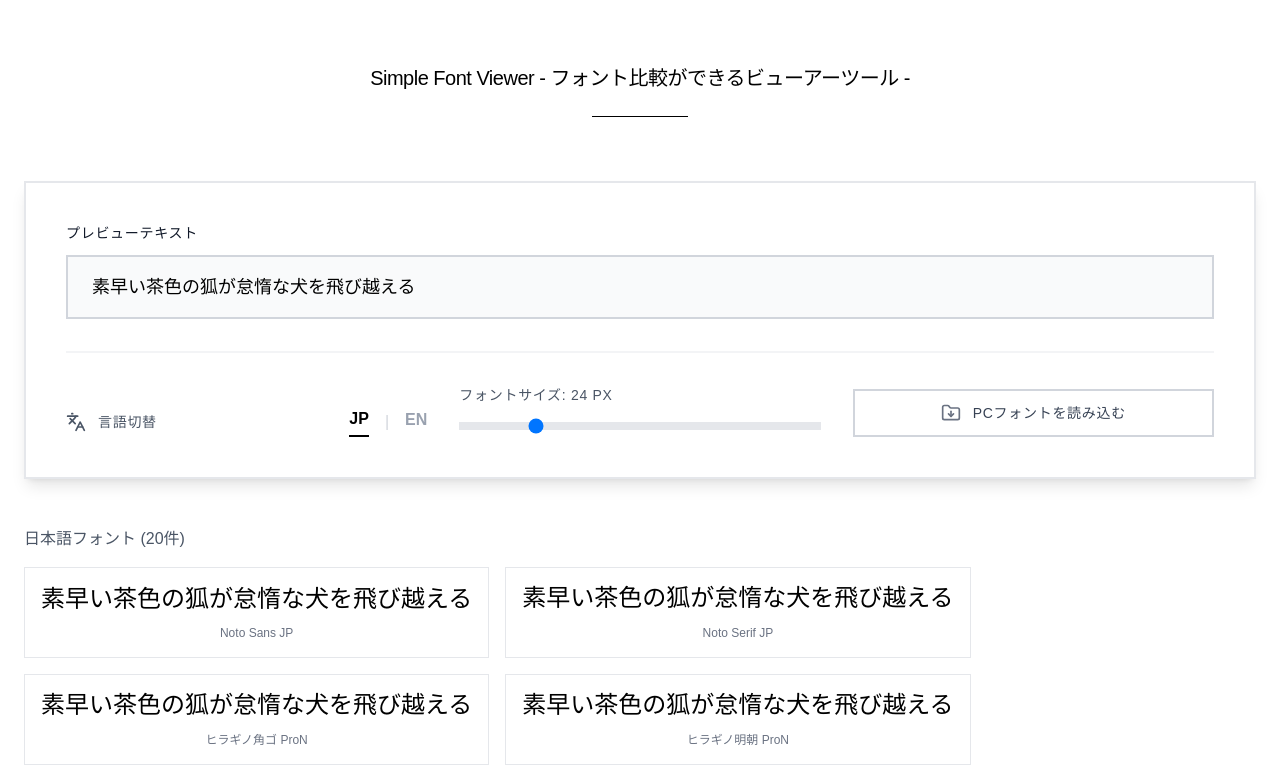
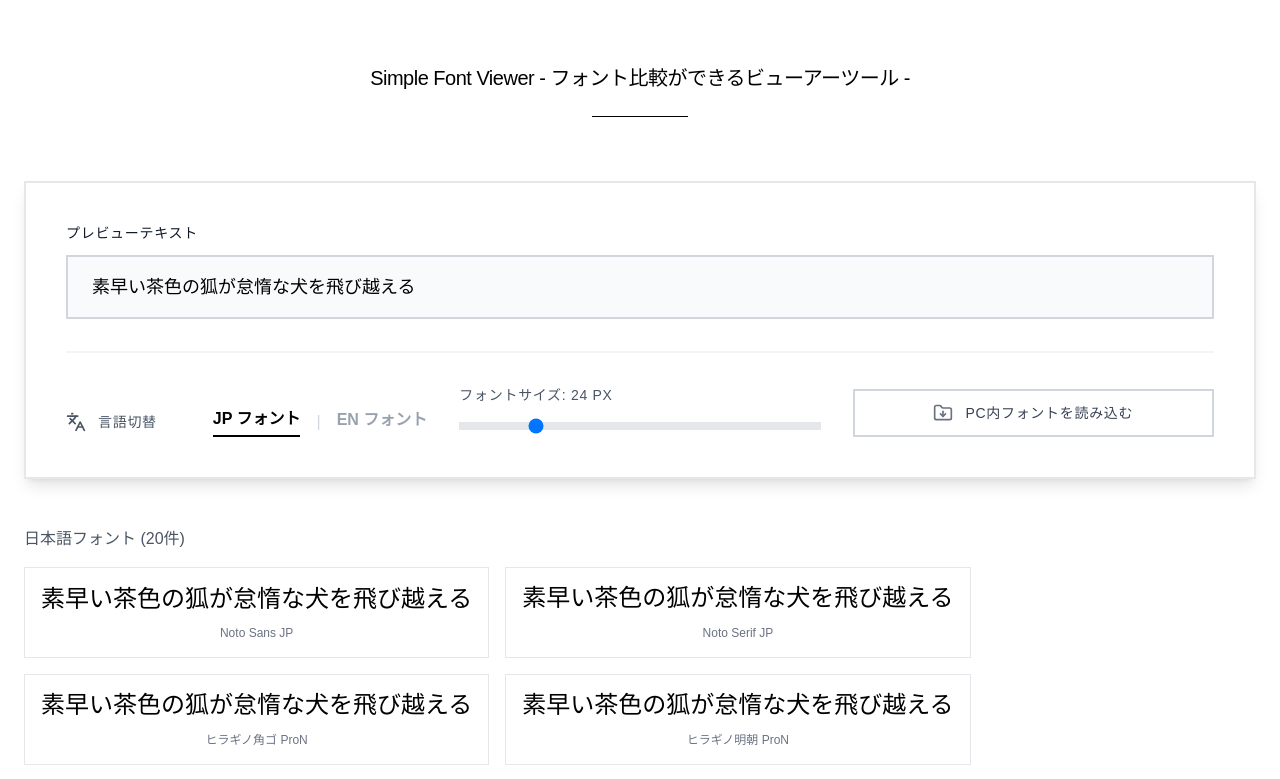
Before and after one commit to hayate1107-pixel/simple-font-viewer, a Next.js app: page / in a window 1280 px wide. Shown: the top 779 px of the page. Built offline with nearby package versions, Linux system fonts and the light colour scheme.

Commit message:
language button ui fix02

```diff
--- a/src/app/page.tsx
+++ b/src/app/page.tsx
@@ -330,7 +330,7 @@ export default function HomePage() {
                             : 'text-gray-400 hover:text-black'
                         }`}
                       >
-                        JP
+                        JP フォント
                       </button>
                       <span className="text-gray-300 select-none">|</span>
 
@@ -342,7 +342,7 @@ export default function HomePage() {
                             : 'text-gray-400 hover:text-black'
                         }`}
                       >
-                        EN
+                        EN フォント
                       </button>
                     </div>
                   </div>
@@ -371,7 +371,7 @@ export default function HomePage() {
                     >
                       <FolderDown className="w-5 h-5 text-gray-500 group-hover:text-black transition-colors" />
                       <span className="text-sm font-medium uppercase tracking-wider text-gray-700 group-hover:text-black transition-colors">
-                        PCフォントを読み込む
+                        PC内フォントを読み込む
                       </span>
                     </button>
                   </div>
```
